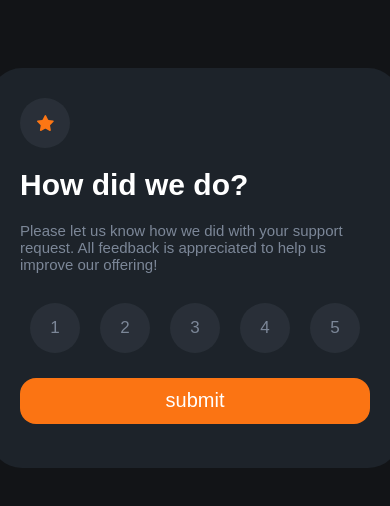
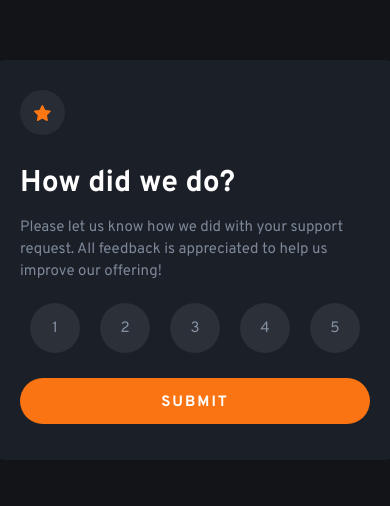
Before and after one commit to gabrielealvares/rating, a plain HTML site: page index.html in a window 390 px wide. Shown: the part 162-668 px from the top of the page. Drawn offline with Linux system fonts and the light colour scheme; a web font is replaced by a local one.

Commit message:
Adicionei  media query

```diff
--- a/app.js
+++ b/app.js
@@ -1,4 +1,4 @@
-const numbers = document.querySelectorAll('.number')
+ const numbers = document.querySelectorAll('.number')
  const button = document.querySelector('button')
  const points = document.querySelector('.points')
  const main = document.querySelector('main')
@@ -28,7 +28,7 @@ const numbers = document.querySelectorAll('.number')
     const numberSelect = document.querySelector('.number.selected')
     if(numberSelect){
         const number = numberSelect.getAttribute('data-value')
-        points.textContent = `You selected ${number} of 5`
+        points.textContent = `You selected ${number} out of 5`
 
     }else{
         points.textContent = `selected a number first`
--- a/index.html
+++ b/index.html
@@ -30,7 +30,7 @@
       <div class="number" data-value="5">5</div>
     </div>
 
-    <button>submit</button>
+    <button>SUBMIT</button>
   </main>
 
   <div class="hidden-section" style="display: none;">
--- a/style.css
+++ b/style.css
@@ -1,16 +1,23 @@
 @charset "UTF-8";
 
+  @import url('https://fonts.googleapis.com/css2?family=Bebas+Neue&family=Inter:wght@100;200;300;400;500&family=Lilita+One&family=Outfit:wght@300;400;600&family=Overpass:wght@400;700&family=Poppins:ital,wght@0,100;0,200;1,100;1,200&family=Righteous&family=Tilt+Warp&display=swap');
+
+  *{
+    margin: 0;
+    padding: 0;
+  }
 body{
     background-color:  hsl(216, 12%, 8%);
     height: 100vh;
+    max-width: 100%;
     display: flex ;
     justify-content: center;
     align-items: center;
-    font-family: Arial, sans-serif;
+    font-family: 'Overpass', sans-serif;
     flex-direction: column;
 }
 main{
-    background-color: hsl(214, 19%, 14%);
+    background-color: hsl(220, 18%, 13%);
     color:hsl(0, 0%, 100%);
     width: 350px;
     height: 340px;
@@ -23,15 +30,20 @@ main{
     justify-content: center;
     align-items: center ;
     background-color:  hsla(217, 12%, 63%, 0.101);
-    width: 50px;
-    height: 50px;
+    width: 45px;
+    height: 45px;
     border-radius: 50%;
 }
 h1{
+    margin-top: 30px;
+    margin-bottom: 15px;
     color: hsl(0, 0%, 100%) ;
 }
 p{
-    color:  hsl(216, 12%, 54%);
+    font-size : 15px;
+    line-height: 22px;
+    margin-bottom: 5px;
+    color: hsl(216, 12%, 54%);
 }
 .number-container{
     display: flex;
@@ -45,11 +57,10 @@ p{
     display: flex;
     justify-content: center;
     align-items: center ;
-    background-color:  hsla(217, 12%, 63%, 0.101);
-    color:  hsl(216, 12%, 54%);
+    background-color:  hsla(217, 12%, 63%, 0.134);
+    color:  hsl(216, 14%, 58%);
     width: 50px;
     height: 50px;
-    font-size: 17px;
     border-radius: 50%;
     transition:  background-color 0.3s ease-in-out;
     cursor: pointer;
@@ -66,10 +77,12 @@ button{
     width: 100%;
     border: none;
     color: white;
-    font-size: 20px;
-    padding: 0.7rem;
-    font-weight: 20px;
-    border-radius:1rem ;
+    padding: 15px 50px 12px 50px;
+    font-size: 15px;
+    font-weight: 600;
+    border-radius:1.9rem ;
+    letter-spacing: 2px;
+    font-family: 'Overpass', sans-serif;
     background-color: hsl(25, 97%, 53%);
 }
 button:hover{
@@ -97,11 +110,13 @@ button:hover{
     margin-bottom: 15px;
 }
 .points{
-    background-color:  hsla(217, 12%, 63%, 0.247);
+    text-align: center;
+    background-color:  hsla(217, 12%, 63%, 0.104);
     color: hsl(25, 97%, 53%);
-    text-align: center;
     border-radius: 20px;
-    padding: 8px;
+    margin-top: 10px;
+   padding: 5px;
+    font-family: 'Overpass', sans-serif;
     width: 170px;
 }
 
@@ -112,8 +127,18 @@ button:hover{
     flex-direction: column;
     max-width: 315px;
     color:  hsl(217, 15%, 60%);
-   line-height: 22px;
-   font-size: 14px;
+    line-height: 22px;
+    font-size: 14px;
 
 
 }
+
+@media screen and (max-width: 490px ){
+
+    main{
+        border-radius: 1rem;
+    }
+    .hidden-section{
+      border-radius: 1rem;
+    }
+}
```
